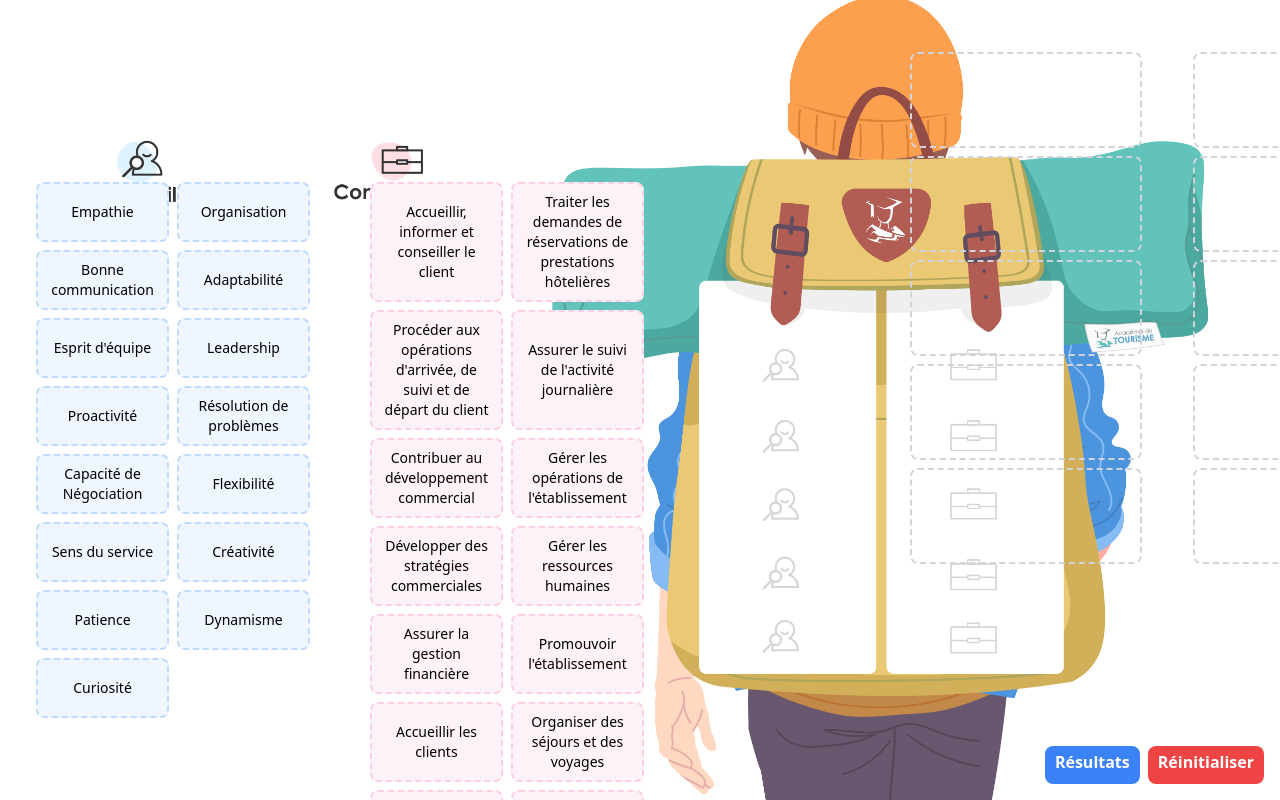
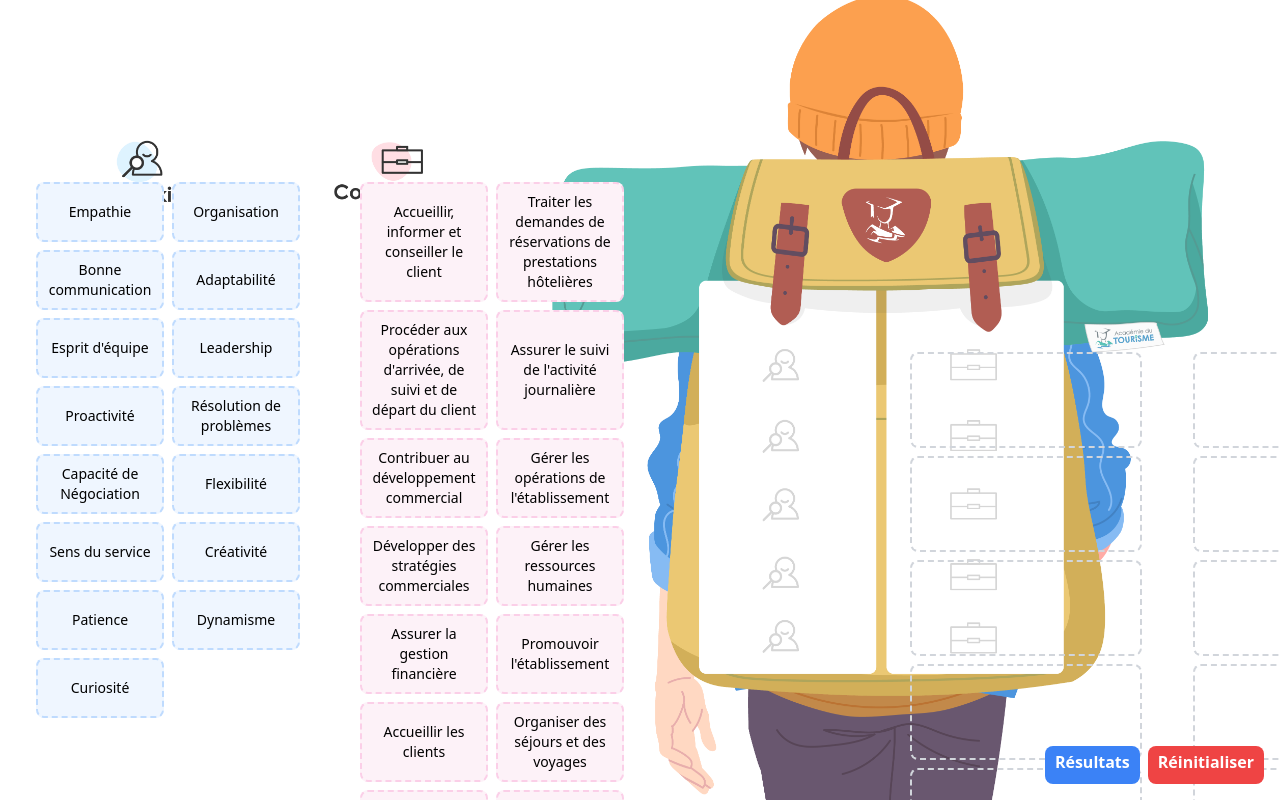
Before and after one commit to matthieu2022/app, a React (Vite) app: page / in a window 1280 px wide. Shown: the top 800 px of the page. Built offline with nearby package versions, Linux system fonts and the light colour scheme.

Commit message:
correction responsive design

```diff
--- a/src/App.tsx
+++ b/src/App.tsx
@@ -84,14 +84,10 @@ const Backpack = ({
   onDrop,
 }: BackpackProps) => (
   <div
-    className="w-full md:w-[580px] rounded-lg p-2 md:p-4 mx-auto md:translate-x-[180px]"
-    style={{
-      marginTop: "20px",
-      "@media (min-width: 768px)": {
-        marginTop: "320px",
-        marginLeft: "20px",
-      },
-    }}
+    className={`
+      w-full md:w-[580px] rounded-lg p-2 md:p-4 mx-auto md:translate-x-[180px]
+      mt-[20px] md:mt-[320px] md:ml-[20px]
+    `}
   >
     <div className="text-center gap-4 md:gap-16">
       <div className="grid grid-cols-1 sm:grid-cols-2 gap-2">
```
